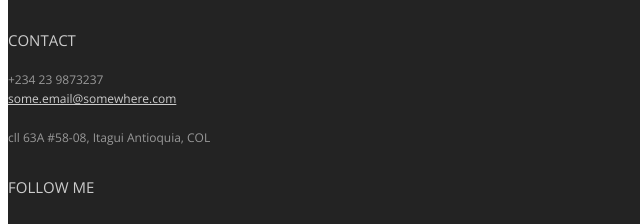
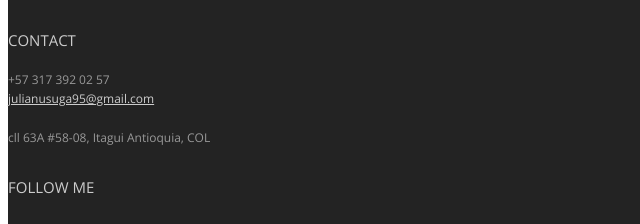
Before and after one commit to jusuga2001/PORTAFOLIO, a plain HTML site: page about.html in a window 1280 px wide. Shown: the part 1680-1904 px from the top of the page, 0-640 px from the left. Drawn offline with nearby package versions, Linux system fonts and the light colour scheme; some icons are missing; files whose address does not match are found by name; a web font is replaced by a local one.

Commit message:
Add files via upload

```diff
--- a/about.html
+++ b/about.html
@@ -96,8 +96,8 @@
 			<div class="col-md-3 widget">
 				<h3 class="widget-title">Contact</h3>
 				<div class="widget-body">
-					<p>+234 23 9873237<br>
-						<a href="mailto:#">some.email@somewhere.com</a><br>
+					<p>+57 317 392 02 57<br>
+						<a href="mailto:#">julianusuga95@gmail.com</a><br>
 						<br>
 						cll 63A #58-08, Itagui Antioquia, COL
 					</p>
```
